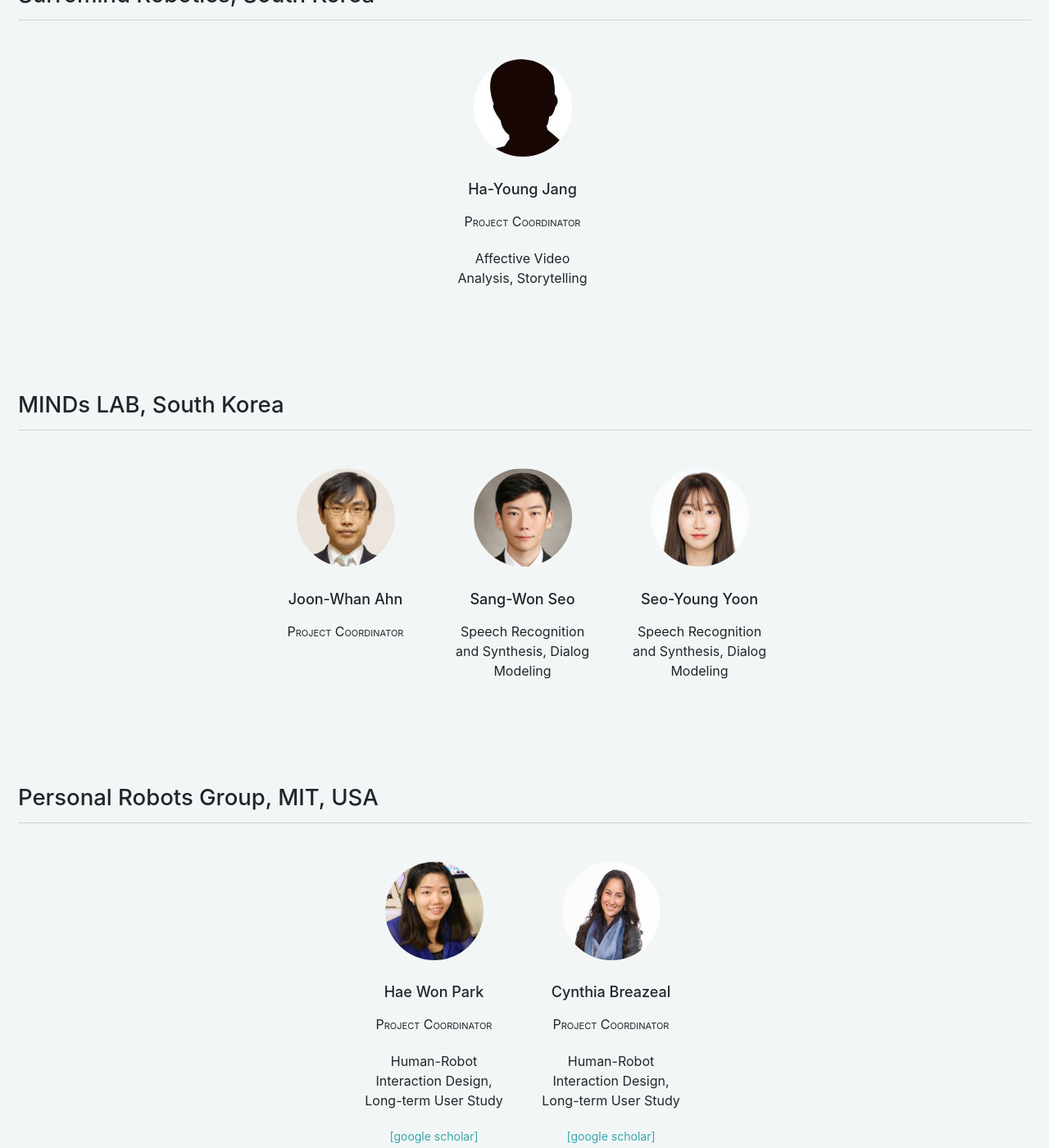
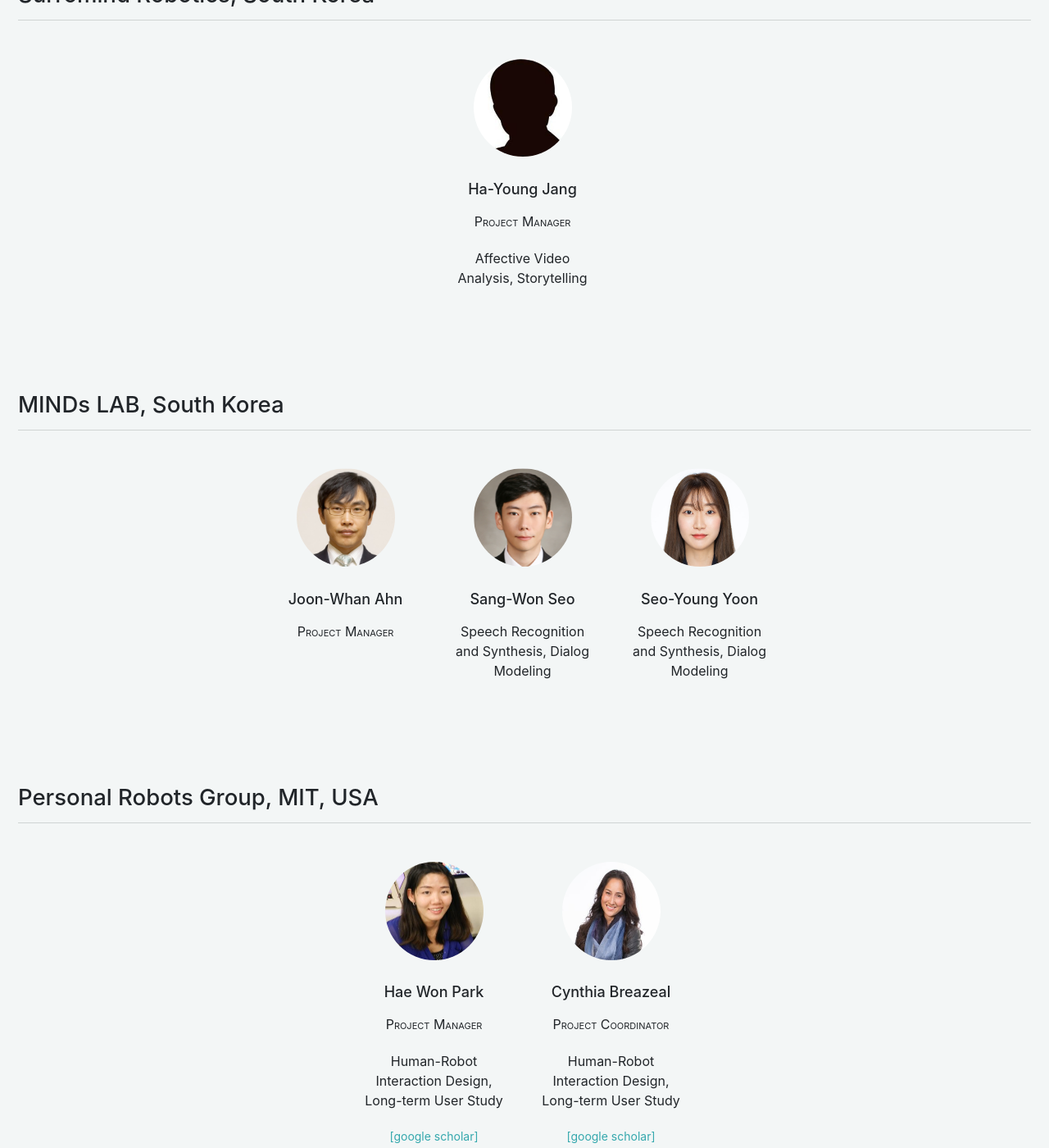
Before and after one commit to ai4robot/ai4robot.github.io, a Jekyll site: the page built from _pages/people.md, in a window 1280 px wide and 1400 px high, scrolled down 4108 px. Shown: the whole window at 82% size. Built offline with Jekyll 4.4.1, drawn with Linux system fonts in a browser that asks for light colours; cached includes are drawn as plain includes; nearby versions of some CDN libraries; some of the changed text lies outside the part shown.

Commit message:
profile changed

```diff
--- a/_data/people.yml
+++ b/_data/people.yml
@@ -89,7 +89,7 @@
   - department: "Korea Advanced Institute of Science and Technology, South Korea"
     child:
       - name: "Hyunseung Yang"
-        position: "Project Coordinator"
+        position: "Project Manager"
         research: "Human Detection and Tracking"
       - name: "Young Min Park"
         position: ""
@@ -111,7 +111,7 @@
   - department: "Korea Electronics Technology Institute, South Korea"
     child:
       - name: "Jong-Bum Park"
-        position: "Project Coordinator"
+        position: "Project Manager"
         research: "Health Anomaly Detection"
       - name: "Dong-In Shin"
         position: ""
@@ -119,7 +119,7 @@
   - department: "Soong-Sil University, South Korea"
     child:
       - name: "Youngtaek Park"
-        position: "Project Coordinator"
+        position: "Project Manager"
         research: "ADL Intention Recognition and Prediction"
       - name: "Hyun-Kyu Park"
         position: ""
@@ -130,12 +130,12 @@
   - department: "Surromind Robotics, South Korea"
     child:
       - name: "Ha-Young Jang"
-        position: "Project Coordinator"
+        position: "Project Manager"
         research: "Affective Video Analysis, Storytelling"
   - department: "MINDs LAB, South Korea"
     child:
       - name: "Joon-Whan Ahn"
-        position: "Project Coordinator"
+        position: "Project Manager"
         research: ""
         image : "/assets/hunwhanahn_mindslab.png"
       - name: "Sang-Won Seo"
@@ -149,7 +149,7 @@
   - department: "Personal Robots Group, MIT, USA"
     child:
       - name: "Hae Won Park"
-        position: "Project Coordinator"
+        position: "Project Manager"
         research: "Human-Robot Interaction Design, Long-term User Study"
         image : "/assets/haewon_park.jpg"
         link:
```
